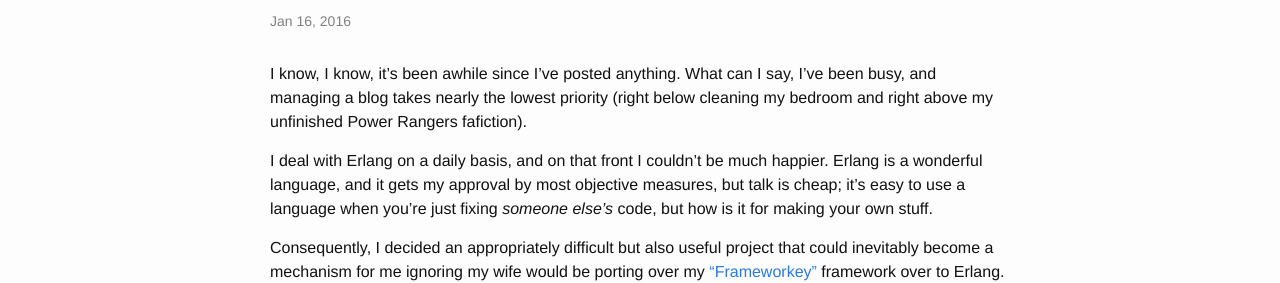
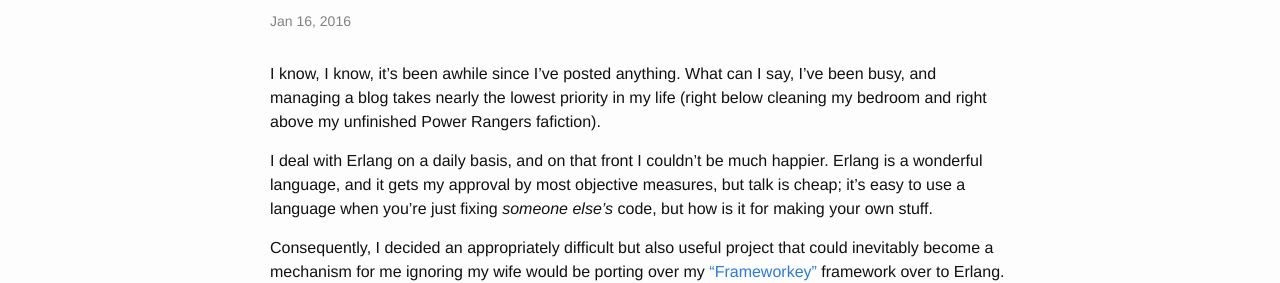
Before and after one commit to Tombert/tombert.github.io2, a Jekyll site: the page built from _posts/2016-01-17-porting-fun.markdown, in a window 1280 px wide and 900 px high. Shown: the part 180-463 px from the top of the window. Built offline with Jekyll 4.4.1, drawn with Linux system fonts in a browser that asks for light colours; nearby versions of some CDN libraries; comment, search, counter and statistics services are not loaded.

Commit message:
Change wording.

```diff
--- a/_posts/2016-01-17-porting-fun.markdown
+++ b/_posts/2016-01-17-porting-fun.markdown
@@ -5,7 +5,7 @@ title: The Joys and Perils of Porting Things to Another Language.
 date: 2016-01-16 23:22:50
 ---
 
-I know, I know, it's been awhile since I've posted anything. What can I say, I've been busy, and managing a blog takes nearly the lowest priority (right below cleaning my bedroom and right above my unfinished Power Rangers fafiction).
+I know, I know, it's been awhile since I've posted anything. What can I say, I've been busy, and managing a blog takes nearly the lowest priority in my life (right below cleaning my bedroom and right above my unfinished Power Rangers fafiction).
 
 I deal with Erlang on a daily basis, and on that front I couldn't be much happier. Erlang is a wonderful language, and it gets my approval by most objective measures, but talk is cheap; it's easy to use a language when you're just fixing *someone else's* code, but how is it for making your own stuff.
 
```
